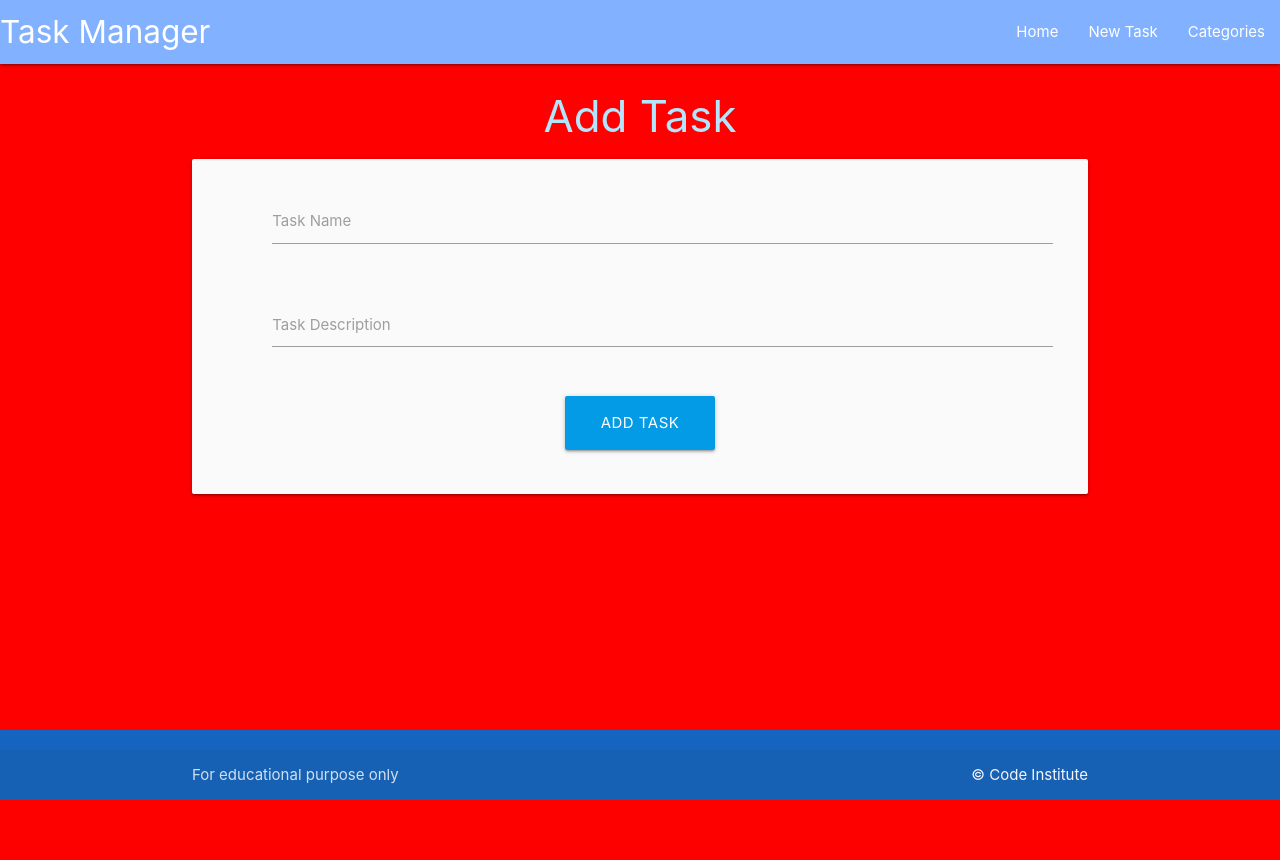
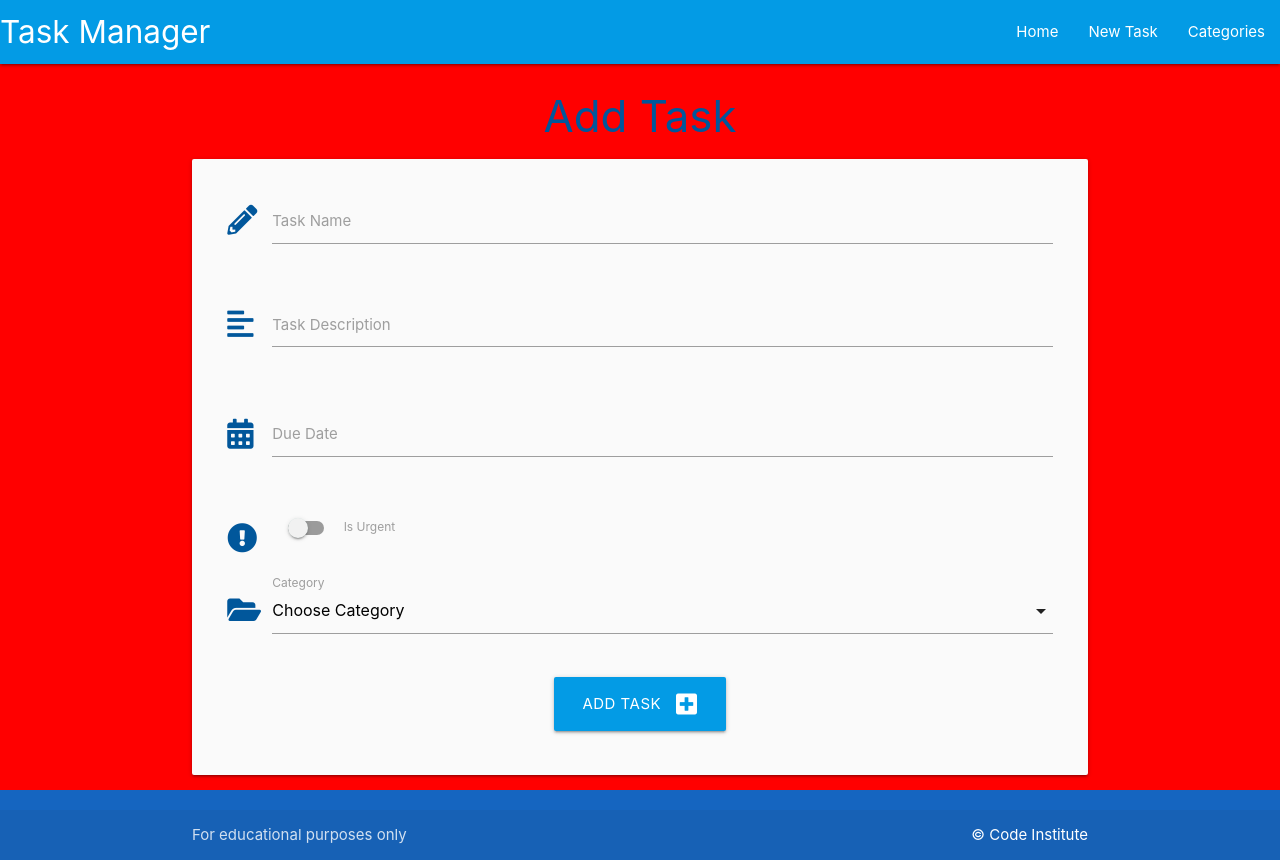
Before and after one commit to eric-blake/Project-Materialize, a Flask app: page /add_task in a window 1280 px wide. Before the commit the page ends 800 px from the top, so only its background shows below. Run offline with Flask 3, Linux system fonts and the light colour scheme; data that the repository does not hold is empty.

Commit message:
Update add task function

```diff
--- a/static/js/script.js
+++ b/static/js/script.js
@@ -1,5 +1,16 @@
-document.addEventListener('DOMContentLoaded', function () {
+document.addEventListener("DOMContentLoaded", function () {
     // sidenav initialization
-    let sidenav = document.querySelectorAll('.sidenav');
+    let sidenav = document.querySelectorAll(".sidenav");
     M.Sidenav.init(sidenav);
+
+    // datepicker initialization
+    let datepicker = document.querySelectorAll(".datepicker");
+    M.Datepicker.init(datepicker, {
+        format: "dd mmmm, yyyy",
+        i18n: { done: "Select" }
+    });
+
+    // select initialization
+    let selects = document.querySelectorAll("select");
+    M.FormSelect.init(selects);
 });
--- a/taskmanager/templates/add_task.html
+++ b/taskmanager/templates/add_task.html
@@ -1,10 +1,10 @@
 {% extends "base.html" %} {% block content %}
 
-<h3 class="text-lighten-4 center-align light-blue-text">Add Task</h3>
+<h3 class="light-blue-text text-darken-4 center-align">Add Task</h3>
 
 <div class="row card-panel grey lighten-5">
   <form class="col s12" method="POST" action="{{ url_for('add_task') }}">
-    <!-- Task name -->
+    <!-- task name -->
     <div class="row">
       <div class="input-field col s12">
         <i class="fas fa-pencil-alt prefix light-blue-text text-darken-4"></i>
@@ -20,11 +20,10 @@
         <label for="task_name">Task Name</label>
       </div>
     </div>
-
-    <!-- Task description -->
+    <!-- task description -->
     <div class="row">
       <div class="input-field col s12">
-        <i class="fas fa-pencil-alt prefix light-blue-text text-darken-4"></i>
+        <i class="fas fa-align-left prefix light-blue-text text-darken-4"></i>
         <textarea
           id="task_description"
           name="task_description"
@@ -37,7 +36,50 @@
         <label for="task_description">Task Description</label>
       </div>
     </div>
-
+    <!-- due date -->
+    <div class="row">
+      <div class="input-field col s12">
+        <i class="fas fa-calendar-alt prefix light-blue-text text-darken-4"></i>
+        <input
+          id="due_date"
+          name="due_date"
+          type="text"
+          class="datepicker validate"
+          required
+        />
+        <label for="due_date">Due Date</label>
+      </div>
+    </div>
+    <!-- is urgent -->
+    <div class="row">
+      <div class="input-field col s12">
+        <div class="switch">
+          <i
+            class="fas fa-exclamation-circle prefix light-blue-text text-darken-4"
+          ></i>
+          <label for="is_urgent">
+            <input id="is_urgent" name="is_urgent" type="checkbox" />
+            <span class="lever"></span>
+            Is Urgent
+          </label>
+        </div>
+      </div>
+    </div>
+    <!-- category id -->
+    <div class="row">
+      <div class="input-field col s12">
+        <i class="fas fa-folder-open prefix light-blue-text text-darken-4"></i>
+        <select id="category_id" name="category_id" class="validate" required>
+          <option value="" disabled selected>Choose Category</option>
+          {% for category in categories %}
+          <option value="{{ category.id }}">
+            {{ category.category_name }}
+          </option>
+          {% endfor %}
+        </select>
+        <label for="category_id">Category</label>
+      </div>
+    </div>
     <!-- submit button -->
     <div class="row">
       <div class="col s12 center-align">
--- a/taskmanager/templates/base.html
+++ b/taskmanager/templates/base.html
@@ -6,7 +6,15 @@
     <meta name="viewport" content="width=device-width, initial-scale=1.0" />
     <link
       rel="stylesheet"
+      href="https://cdnjs.cloudflare.com/ajax/libs/font-awesome/5.15.3/css/all.min.css"
+      integrity="sha512-iBBXm8fW90+nuLcSKlbmrPcLa0OT92xO1BIsZ+ywDWZCvqsWgccV3gFoRBv0z+8dLJgyAHIhR35VZc2oM/gI1w=="
+      crossorigin="anonymous"
+      referrerpolicy="no-referrer"
+    />
+    <link
+      rel="stylesheet"
       href="https://cdnjs.cloudflare.com/ajax/libs/materialize/1.0.0/css/materialize.min.css"
+      type="text/css"
     />
     <link
       rel="stylesheet"
@@ -15,26 +23,29 @@
     />
     <title>Task Manager</title>
   </head>
+
   <body>
     <header>
-      <nav class="blue accent-1">
+      <!-- top navbar -->
+      <nav class="light-blue darken-1">
         <div class="nav-wrapper">
-          <a href="#!" class="brand-logo">Task Manager</a>
+          <a href="{{ url_for('home') }}" class="brand-logo">Task Manager</a>
           <a href="#" data-target="mobile-demo" class="sidenav-trigger"
-            ><i class="material-icons">menu</i></a
-          >
+            ><i class="fas fa-bars"></i
+          ></a>
           <ul class="right hide-on-med-and-down">
-            <li><a href="{{url_for('home')}}">Home</a></li>
-            <li><a href="{{url_for('add_task')}}">New Task</a></li>
-            <li><a href="{{url_for('categories')}}">Categories</a></li>
+            <li><a href="{{ url_for('home') }}">Home</a></li>
+            <li><a href="{{ url_for('add_task') }}">New Task</a></li>
+            <li><a href="{{ url_for('categories') }}">Categories</a></li>
           </ul>
         </div>
       </nav>
 
+      <!-- mobile sidenav -->
       <ul class="sidenav" id="mobile-demo">
-        <li><a href="{{url_for('home')}}">Home</a></li>
-        <li><a href="{{url_for('add_task')}}">New Task</a></li>
-        <li><a href="{{url_for('categories')}}">Categories</a></li>
+        <li><a href="{{ url_for('home') }}">Home</a></li>
+        <li><a href="{{ url_for('add_task') }}">New Task</a></li>
+        <li><a href="{{ url_for('categories') }}">Categories</a></li>
       </ul>
     </header>
 
@@ -43,9 +54,9 @@
     <footer class="page-footer blue darken-3">
       <div class="footer-copyright">
         <div class="container">
-          For educational purpose only
+          For educational purposes only
           <a
-            class="grey-text text-lighten-4 right"
+            class="white-text right"
             href="https://codeinstitute.net"
             target="_blank"
             >&copy; Code Institute</a
@@ -54,8 +65,7 @@
       </div>
     </footer>
 
-    <!-- Compiled and minified JavaScript -->
     <script src="https://cdnjs.cloudflare.com/ajax/libs/materialize/1.0.0/js/materialize.min.js"></script>
-    <script src="{{ url_for('static', filename ='js/script.js')}}"></script>
+    <script src="{{ url_for('static', filename='js/script.js') }}"></script>
   </body>
 </html>
```
